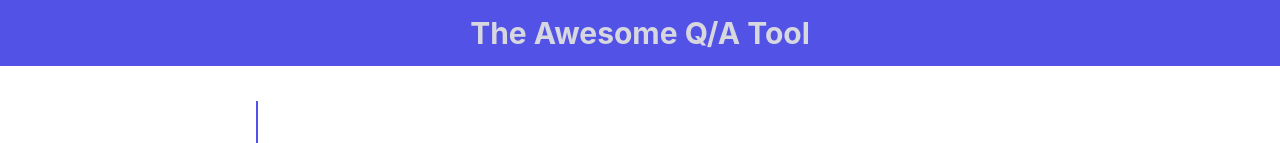
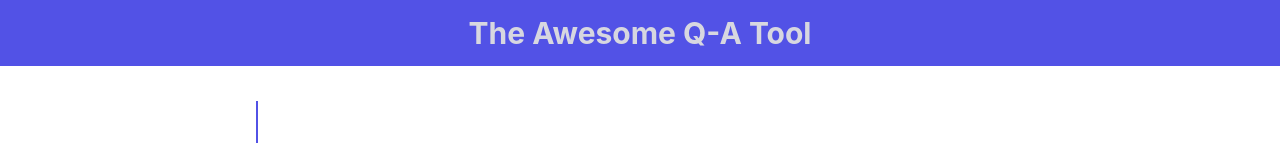
Before and after one commit to aniketbumbc/The-Awesome-Q-A-Tool, a React (Create React App) app: page / in a window 1280 px wide. Shown: the top 143 px of the page. Built offline with nearby package versions, Linux system fonts and the light colour scheme; the HTML template or start-up script is replaced by a standard one.

Commit message:
deployment pckg added

```diff
--- a/package.json
+++ b/package.json
@@ -1,4 +1,5 @@
 {
+  "homepage": "https://aniketbumbc.github.io/The-Awesome-Q-A-Tool",
   "name": "qatool",
   "version": "0.1.0",
   "private": true,
@@ -20,6 +21,8 @@
   },
   "scripts": {
     "start": "react-scripts start",
+    "predeploy": "npm run build",
+    "deploy": "gh-pages -d build",
     "build": "react-scripts build",
     "test": "react-scripts test",
     "eject": "react-scripts eject"
@@ -41,5 +44,8 @@
       "last 1 firefox version",
       "last 1 safari version"
     ]
+  },
+  "devDependencies": {
+    "gh-pages": "^5.0.0"
   }
 }
--- a/src/components/Header/Header.js
+++ b/src/components/Header/Header.js
@@ -5,7 +5,7 @@ const Header = () => {
     <div>
       <div className='row'>
         <div className='app-header mobile app-nav'>
-          <h4 className='app-title'>The Awesome Q/A Tool</h4>
+          <h4 className='app-title'>The Awesome Q-A Tool</h4>
         </div>
       </div>
     </div>
```
Also changed, not shown: 1 other file (tests, documents, lock files or other folders).
